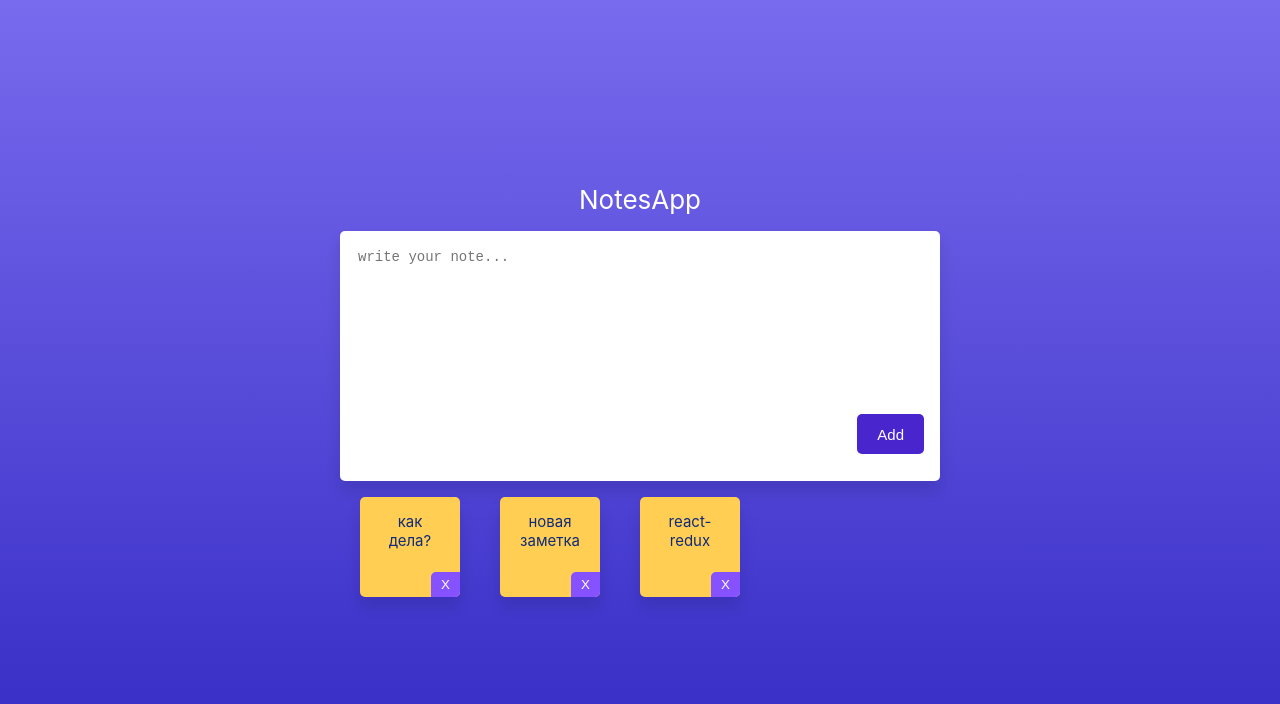
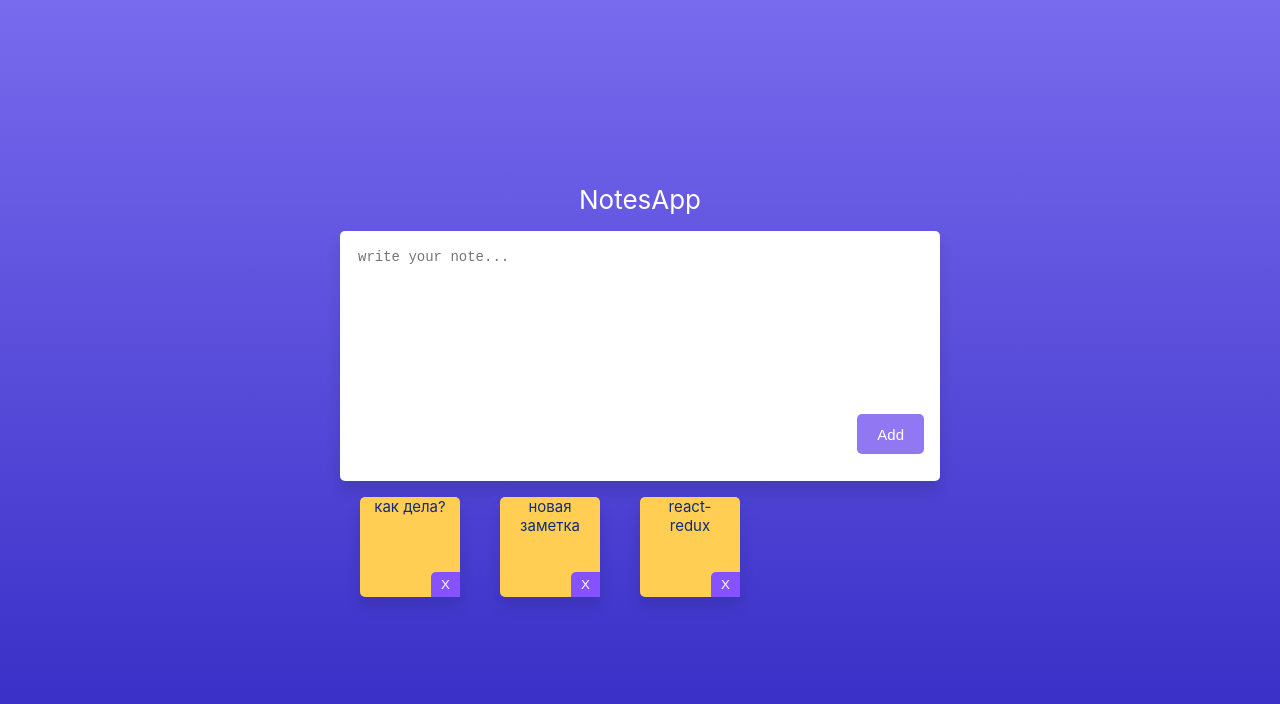
Before and after one commit to FedorLivshits/Notes-App-React, a React (Create React App) app: page / in a window 1280 px wide. Shown: the top 704 px of the page. Built offline with nearby package versions, Linux system fonts and the light colour scheme.

Commit message:
added disabled button

```diff
--- a/src/App.css
+++ b/src/App.css
@@ -45,6 +45,7 @@ textarea {
     font-size: 14px;
     border: none;
     font-weight: 300;
+    outline: none;
 }
 
 .add-note__btn {
@@ -63,6 +64,10 @@ textarea {
     transition: all 0.3s ease;
     height: 40px;
 }
+.add-note__btn:disabled{
+    background: #9177f1;
+    cursor: default;
+}
 
 .notes-content {
     display: flex;
@@ -74,11 +79,9 @@ textarea {
 .note {
     box-shadow: 0px 10px 15px rgba(0, 0, 0, 0.1);
     word-wrap: break-word;
-    padding: 15px;
     border-radius: 5px;
     width: 100px;
     height: 100px;
-    overflow: hidden;
     margin-left: 20px;
     margin-right: 20px;
     margin-bottom: 20px;
@@ -87,6 +90,13 @@ textarea {
     font-size: 15px;
     cursor: pointer;
     position: relative;
+
+}
+.note-title{
+    width: 80px;
+    height: 74px;
+    overflow: hidden;
+    margin: 0 auto;
 }
 
 .delete-note__btn{
@@ -101,3 +111,50 @@ textarea {
     outline: none;
     cursor: pointer;
 }
+
+/*----------------scroll---------------*/
+::-webkit-scrollbar {
+    height: 16px;
+    overflow: visible;
+    width: 8px
+}
+
+::-webkit-scrollbar-button {
+    height: 0;
+    width: 0
+}
+
+::-webkit-scrollbar-track {
+    background-clip: padding-box;
+    box-shadow: inset 1px 0 0 #e6e6e6
+}
+
+::-webkit-scrollbar-track:hover {
+    background-color: #f3f3f3;
+    box-shadow: inset 1px 0 0 #e6e6e6
+}
+
+::-webkit-scrollbar-track:active {
+    background-color: #f3f3f3;
+    box-shadow: inset 1px 0 0 #dcdcdc, inset -1px 0 0 #eeeeee
+}
+
+::-webkit-scrollbar-thumb {
+    background-color: #cccccc;
+    background-clip: padding-box;
+    border: solid transparent;
+    border-width: 1px 1px 1px 0px;
+    min-height: 28px;
+    padding: 100px 0 0;
+    box-shadow: inset 1px 1px 0 #e6e6e6, inset 0 -1px 0 #eeeeee
+}
+
+::-webkit-scrollbar-thumb:hover {
+    background-color: #999999;
+    box-shadow: inset 1px 1px 1px #c0c0c0
+}
+
+::-webkit-scrollbar-thumb:active {
+    background-color: #808080;
+    box-shadow: inset 1px 1px 3px #a6a6a6
+}
--- a/src/Components/NotesApp.jsx
+++ b/src/Components/NotesApp.jsx
@@ -19,7 +19,7 @@ function NotesApp({notes, newTextareaText, setNewTextareaText, addNote, showFull
                 <div className="container">
                     <div className="notes-form">
                         <textarea placeholder="write your note..." onChange={changeText} value={newTextareaText}/>
-                        <button className="add-note__btn" onClick={addNewNote}>Add</button>
+                        <button className="add-note__btn" disabled={!newTextareaText} onClick={addNewNote}>Add</button>
                     </div>
                     <div className="notes-content">
                         <Note notes={notes} showFullNote={showFullNote} deleteNote={deleteNote}/>
@@ -36,7 +36,7 @@ function Note({notes, showFullNote, deleteNote}) {
     }
     return (notes.map(n =>
             <div className="note">
-                <div key={n.id} onClick={() => showNote(n.id)}>
+                <div className="note-title" key={n.id} onClick={() => showNote(n.id)}>
                     {n.text}
                 </div>
                 <button className="delete-note__btn" onClick={() => deleteNote(n.id)}>X</button>
```
